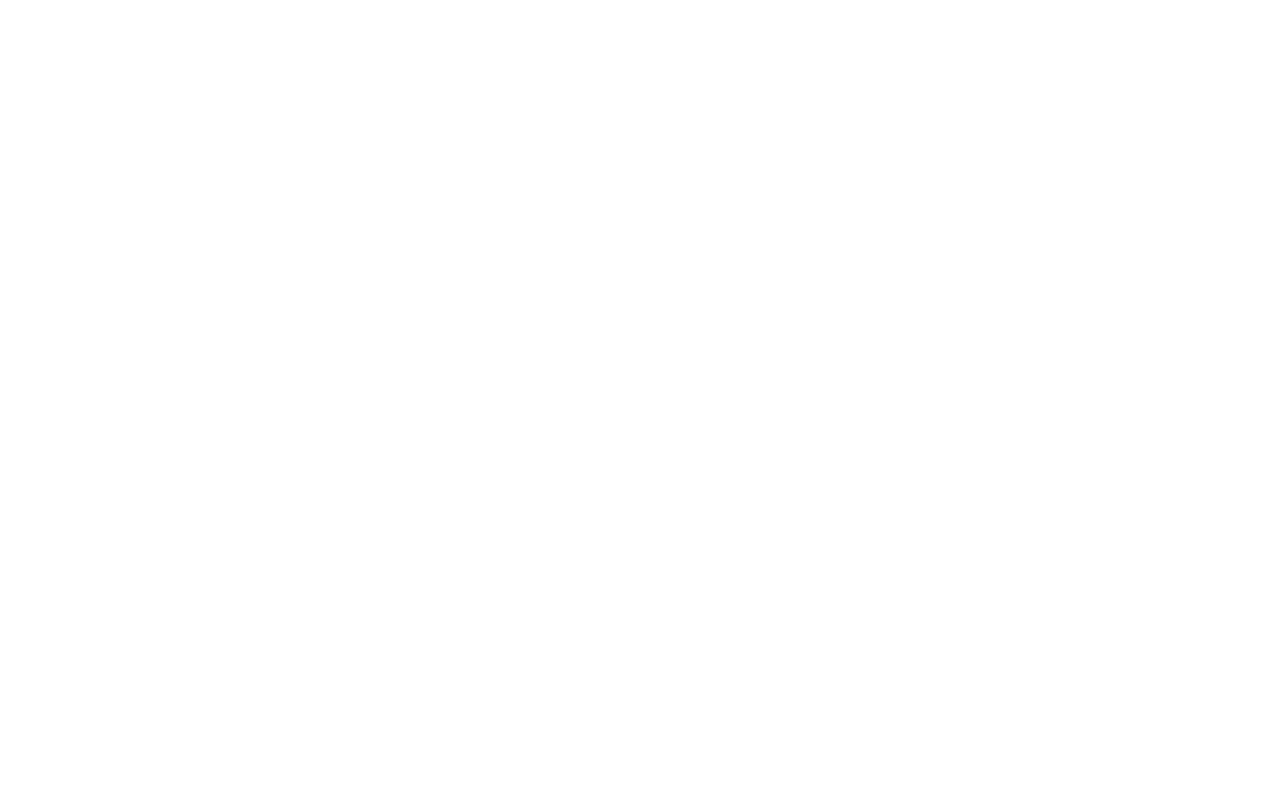
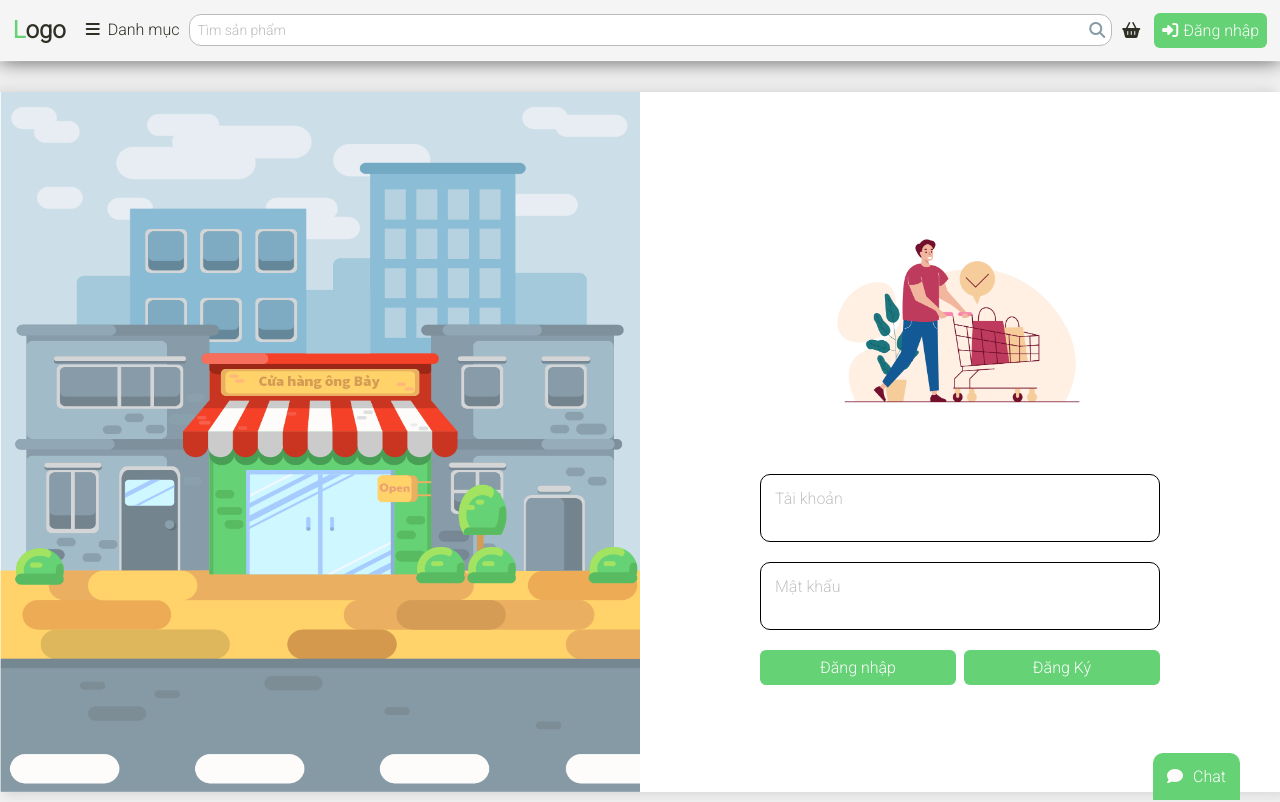
Before and after one commit to vietanhyoyo/nienluannganh, a React (Create React App) app: page /login in a window 1280 px wide. Before the commit this address had no page. Shown: the top 802 px of the page. Built offline with nearby package versions, Linux system fonts and the light colour scheme.

Commit message:
Ghep file product va signup

```diff
--- a/src/App.js
+++ b/src/App.js
@@ -11,7 +11,8 @@
 import PersonHistory from "./components/person/PersonHistory";
 import PersonAddress from "./components/person/PersonAddress";
 import Product from './components/product/Product';
-import Signup from './components/signup/Signup'
+import Signup from './components/signup/Signup';
+import Login from "./components/login/Login";
 
 function App() {
   return (
@@ -23,6 +24,7 @@
           <Route path='buy/:id' element={<Buy />} />
           <Route path='product/:id' element={<Product />} />
           <Route path='signup' element={<Signup />} />
+          <Route path='login' element={<Login />} />
           <Route path='person' element={<Person />} >
             <Route path='profile/:id' element={<PersonProfile />} />
             <Route path='history/:id' element={<PersonHistory />} />
```
